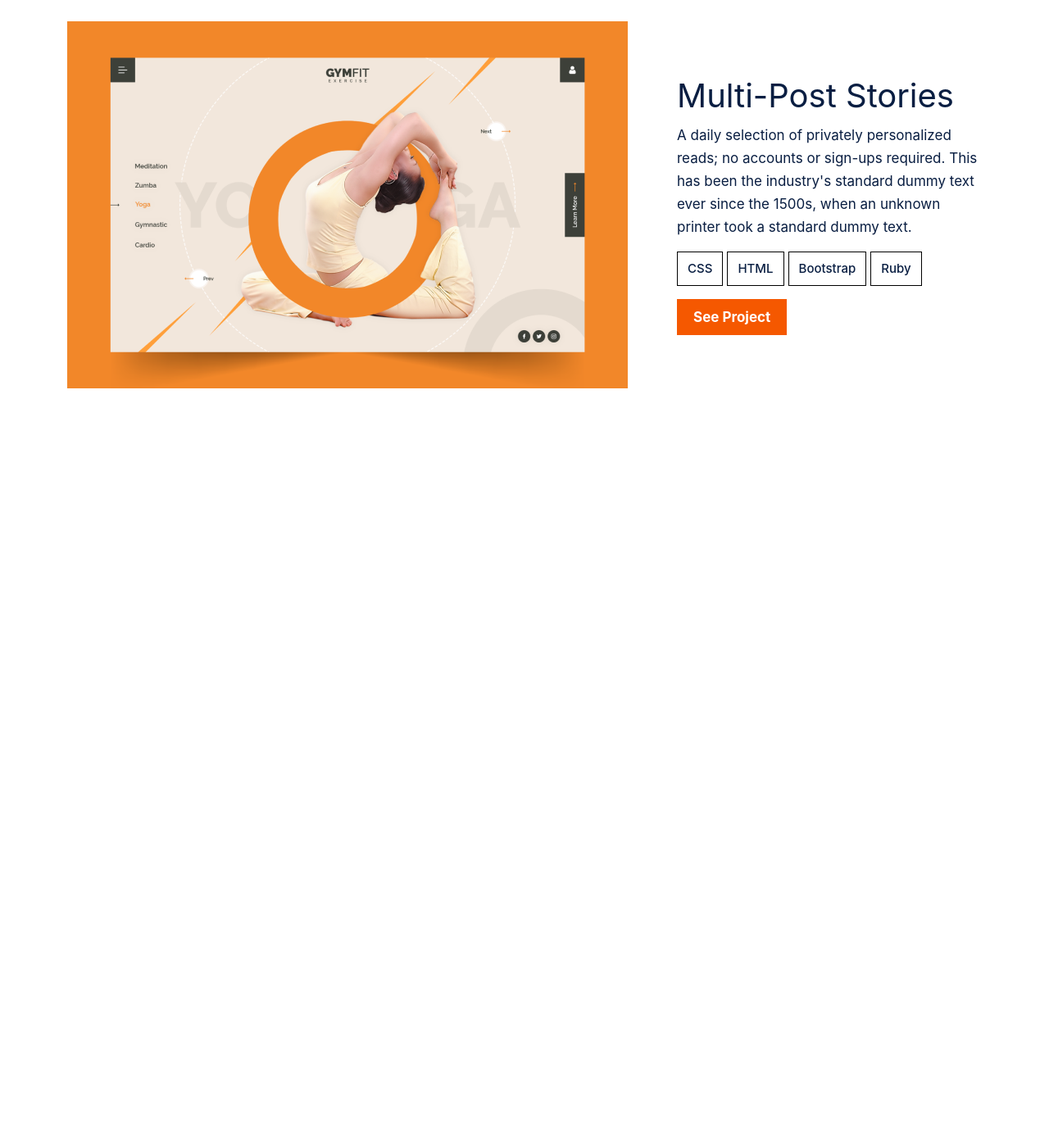
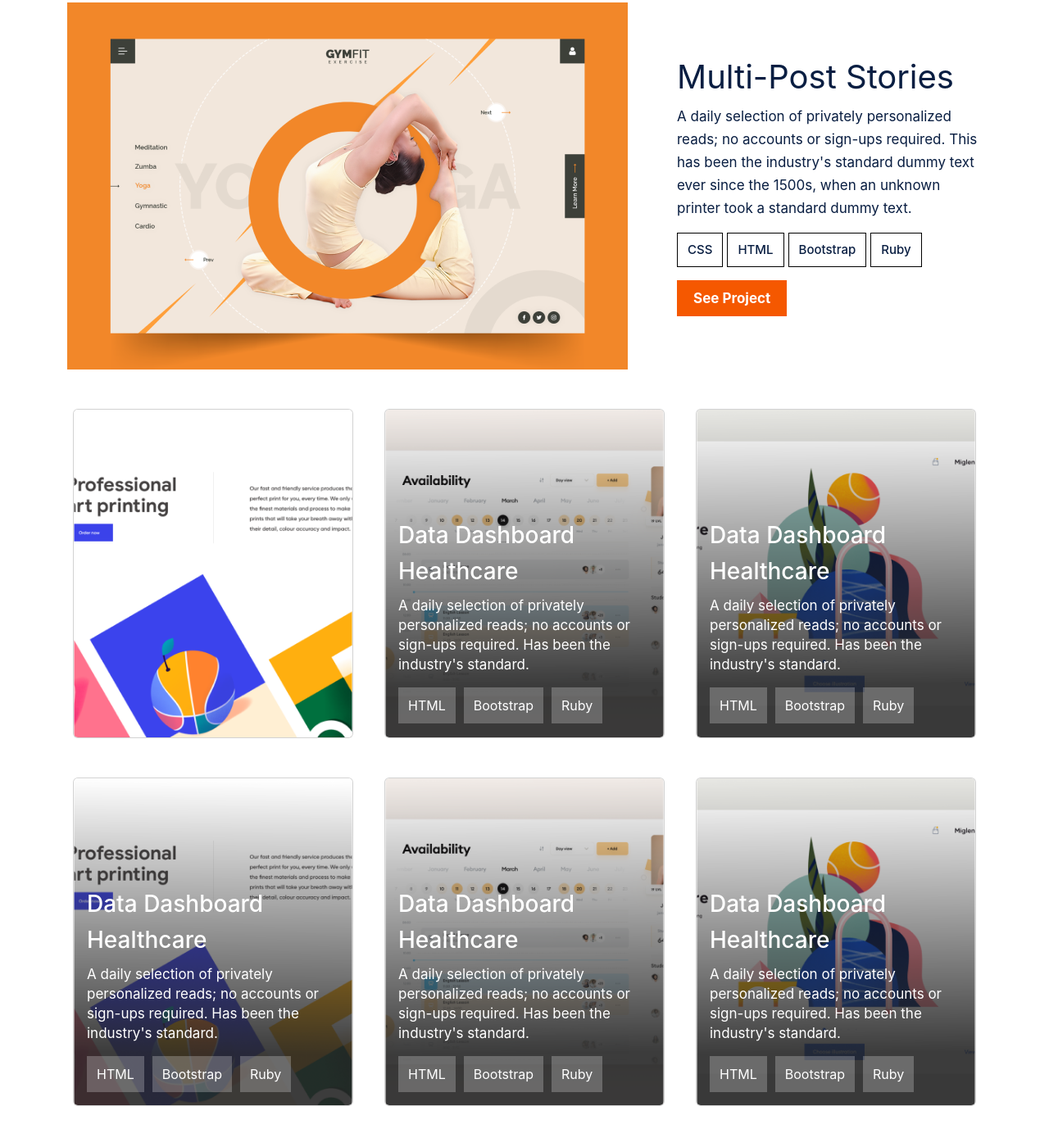
Before and after one commit to GhausAliKhan/Bootstrap-Portfolio, a website: page index.html in a window 1280 px wide. Shown: the part 923-2312 px from the top of the page at 82% size. Before the commit the page ends 1397 px from the top, so only its background shows below. Drawn offline with nearby package versions, Linux system fonts and the light colour scheme.

Commit message:
Add Portfolio Cards

```diff
--- a/index.html
+++ b/index.html
@@ -33,7 +33,7 @@
                         <a class="nav-link text-white" href="#contact">Contact</a>
                     </li>
                     <li class="nav-item">
-                        <img src="./assets/emailicon.png" alt="">
+                        <img src="./assets/emailicon.png" alt="Email Icon">
                     </li>
 
                 </ul>
@@ -84,7 +84,7 @@
             </div>
         </section>
         <!-- PORTFOLIO SECTION -->
-        <section id="portfolio" class="portfolio mt-5">
+        <section id="portfolio" class="portfolio">
             <div class="container">
                 <div class="portfolioContent col-md-12">
 
@@ -116,9 +116,91 @@
                     </div>
 
                 </div>
-                <div class="portfolioCards col-md-12"></div>
+                <div class="portfolioCards col-md-12">
+
+                    <div class="row justify-content-around align-items-center my-5">
+                        <div class="card text-white col-md-3">
+                            <img src="./assets/Card-Background-1.png" class="card-img" alt="Card-Background-1">
+                        </div>
+                        <div class="card text-white col-md-3">
+                            <img src="./assets/Card-Background-2.png" class="card-img" alt="Card-Background-2">
+                            <div class="card-img-overlay">
+                                <h5 class="card-title">Data Dashboard Healthcare</h5>
+                                <p class="card-text">A daily selection of privately personalized reads; no accounts or
+                                    sign-ups required. Has been the industry's standard.
+                                </p>
+                                <ul class="card-list">
+                                    <li>HTML</li>
+                                    <li>Bootstrap</li>
+                                    <li>Ruby</li>
+                                </ul>
+                            </div>
+                        </div>
+                        <div class="card text-white col-md-3">
+                            <img src="./assets/Card-Background-3.png" class="card-img" alt="Card-Background-3">
+                            <div class="card-img-overlay">
+                                <h5 class="card-title">Data Dashboard Healthcare</h5>
+                                <p class="card-text">A daily selection of privately personalized reads; no accounts or
+                                    sign-ups required. Has been the industry's standard.
+                                </p>
+                                <ul class="card-list">
+                                    <li>HTML</li>
+                                    <li>Bootstrap</li>
+                                    <li>Ruby</li>
+                                </ul>
+                            </div>
+                        </div>
+                    </div>
+
+                    <div class="row justify-content-around align-items-center my-5">
+                        <div class="card text-white col-md-3">
+                            <img src="./assets/Card-Background-1.1.png" class="card-img" alt="Card-Background-1.1">
+                            <div class="card-img-overlay">
+                                <h5 class="card-title">Data Dashboard Healthcare</h5>
+                                <p class="card-text">A daily selection of privately personalized reads; no accounts or
+                                    sign-ups required. Has been the industry's standard.
+                                </p>
+                                <ul class="card-list">
+                                    <li>HTML</li>
+                                    <li>Bootstrap</li>
+                                    <li>Ruby</li>
+                                </ul>
+                            </div>
+                        </div>
+                        <div class="card text-white col-md-3">
+                            <img src="./assets/Card-Background-2.png" class="card-img" alt="Card-Background-2">
+                            <div class="card-img-overlay">
+                                <h5 class="card-title">Data Dashboard Healthcare</h5>
+                                <p class="card-text">A daily selection of privately personalized reads; no accounts or
+                                    sign-ups required. Has been the industry's standard.
+                                </p>
+                                <ul class="card-list">
+                                    <li>HTML</li>
+                                    <li>Bootstrap</li>
+                                    <li>Ruby</li>
+                                </ul>
+                            </div>
+                        </div>
+                        <div class="card text-white col-md-3">
+                            <img src="./assets/Card-Background-3.png" class="card-img" alt="Card-Background-3">
+                            <div class="card-img-overlay">
+                                <h5 class="card-title">Data Dashboard Healthcare</h5>
+                                <p class="card-text">A daily selection of privately personalized reads; no accounts or
+                                    sign-ups required. Has been the industry's standard.
+                                </p>
+                                <ul class="card-list">
+                                    <li>HTML</li>
+                                    <li>Bootstrap</li>
+                                    <li>Ruby</li>
+                                </ul>
+                            </div>
+                        </div>
+                    </div>
+                </div>
             </div>
-        </section>
+    </div>
+
+    </section>
     </div>
     <!-- BOOTSTRAP SCRIPT 5.3.0 -->
     <script src="https://cdn.jsdelivr.net/npm/bootstrap@5.3.0/dist/js/bootstrap.bundle.min.js"
--- a/style.css
+++ b/style.css
@@ -74,9 +74,20 @@ nav {
 }
 
 /* PORTFOLIO */
+.portfolio {
+  margin-bottom: 8%;
+}
+/* PORTFOLIO CONTENT */
+.portfolioContent-title {
+  height: 150px;
+}
 
-.portfolioContent-title {
-  height: 125px;
+.portfolioContent-title h2 {
+  margin-bottom: 0;
+}
+
+.portfolioContent-title p {
+  margin-bottom: 0;
 }
 
 .portfolioContent-project h2 {
@@ -119,3 +130,39 @@ nav {
   font-size: 17px;
   line-height: 24px;
 }
+
+/* PORTFOLIO CARDS */
+.portfolioCards .card {
+  width: 30%;
+  height: auto;
+  padding: 0;
+}
+
+.portfolioCards .card-img-overlay {
+  position: absolute;
+  top: 115px;
+}
+
+.portfolioCards .card-title {
+  font-weight: 500;
+  font-size: 28px;
+  line-height: 44px;
+}
+
+.portfolioCards .card-text {
+  font-weight: 400;
+  font-size: 17px;
+  line-height: 24px;
+}
+
+.portfolioCards .card-list {
+  list-style: none;
+  display: flex;
+  padding: 0;
+  gap: 10px;
+}
+
+.portfolioCards .card-list li {
+  background: rgba(255, 255, 255, 0.24);
+  padding: 10px 12px;
+}
```
Also changed, not shown: assets/Card-Background-1.1.png (added), assets/Card-Background-1.png (added), assets/Card-Background-2.png (added), assets/Card-Background-3.png (added).
